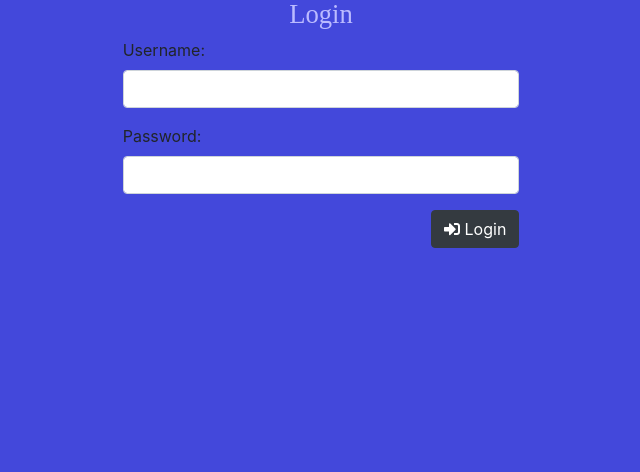
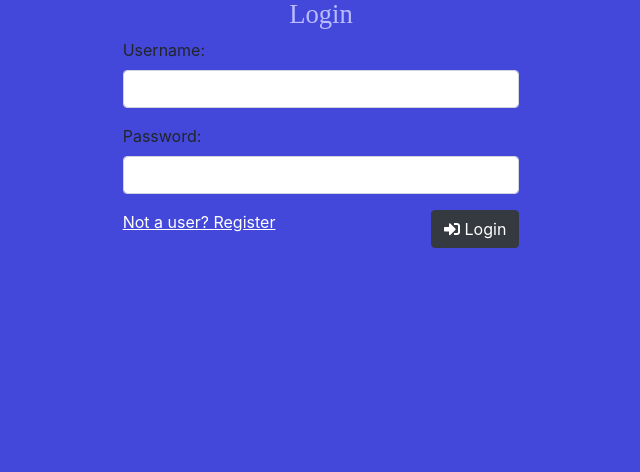
Before and after one commit to a4w/piccy, a PHP site: page /public/login.php in a window 1280 px wide. Shown: the part 122-594 px from the top of the page, without its empty margins (319-959 px from the left). Run offline with PHP 8.4, Linux system fonts and the light colour scheme.

Commit message:
Register link in login

```diff
--- a/public/login.php
+++ b/public/login.php
@@ -41,6 +41,7 @@ if(isset($_SESSION['user']) && $_SESSION['user'] !== null)
                         <label for="password">Password: </label>
                         <input id="password" class="form-control"/>
                     </div>
+                    <a href="register.php" style="color: #FFF;text-decoration: underline;">Not a user? Register</a>
                     <span class="alert alert-danger w-100" style="display: block;" id="status"></span>
                     <button class="btn btn-dark float-right d-block" id="login"><i class="fas fa-sign-in-alt"></i>&nbsp;Login</button>
                 </div>
```
